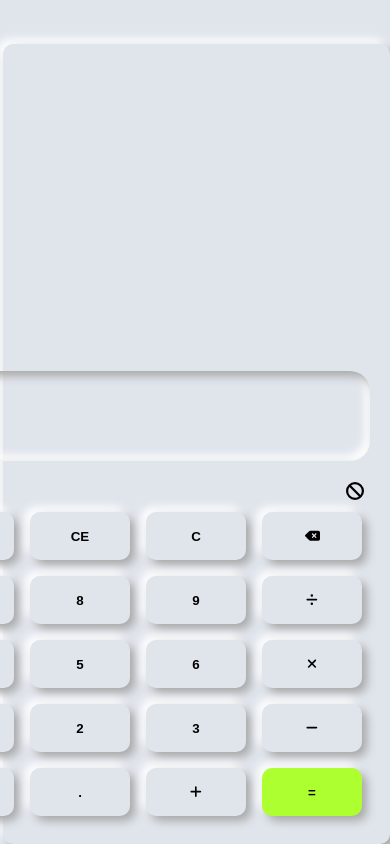
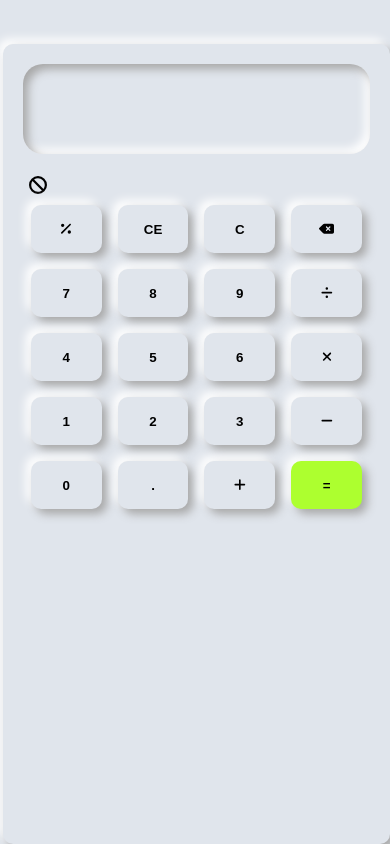
Before and after one commit to venkatesh3553/Calculator, a React (Create React App) app: page / in a window 390 px wide. Built offline with nearby package versions, Linux system fonts and the light colour scheme.

Commit message:
Update App.css

```diff
--- a/src/App.css
+++ b/src/App.css
@@ -9,10 +9,6 @@
 background-color: #e0e5ec  ;
 }
 .all-button-container{
-  display: flex;
-  flex-direction: column;
-  align-items: flex-end;
-  justify-content: flex-end;
 background-color: #e0e5ec  ;
 height: 90vh;
   width: 89%;
```
